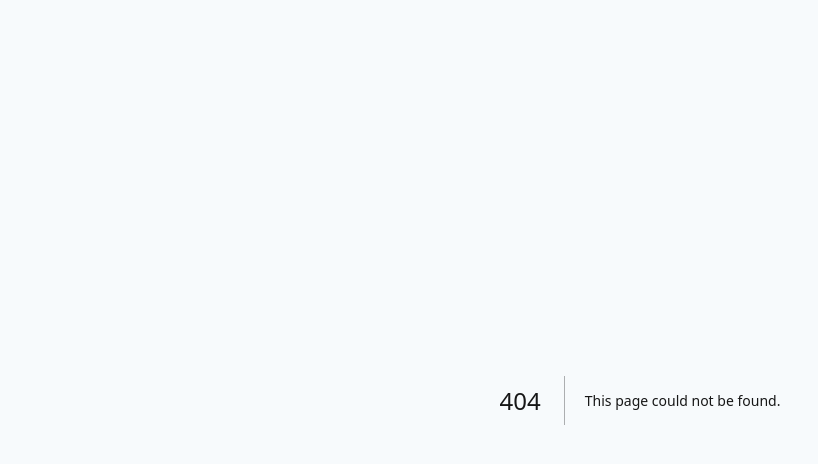
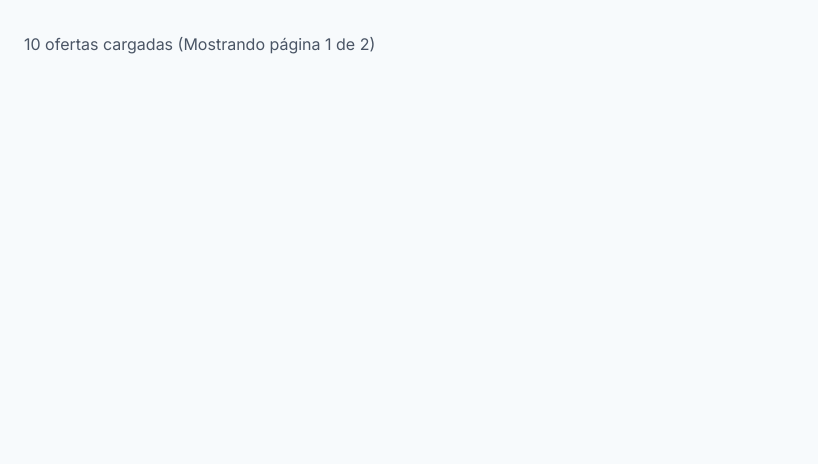
Before and after one commit to PoliTutorias/politutorias-frontend, a Next.js app: page /encuentra-tutoria in a window 1280 px wide. Before the commit this address had no page. Shown: the top 464 px of the page, without its empty margins (0-818 px from the left). Built offline with nearby package versions, Linux system fonts and the light colour scheme.

Commit message:
HU03-T03 feat(pages): crear y maquetar PoliTutoriasPage

```diff
--- /dev/null
+++ b/src/app/encuentra-tutoria/page.tsx
@@ -0,0 +1,76 @@
+import { getOffersAction } from '@/actions/offers/getOffersAction';
+
+interface PageProps {
+  searchParams: { [key: string]: string | string[] | undefined };
+}
+
+export default async function PoliTutoriasPage({ searchParams }: PageProps) {
+  try {
+    // Obtener parámetros de paginación de la URL
+    const page = searchParams.page
+      ? parseInt(Array.isArray(searchParams.page) ? searchParams.page[0] : searchParams.page)
+      : 1;
+    const limit = searchParams.limit
+      ? parseInt(Array.isArray(searchParams.limit) ? searchParams.limit[0] : searchParams.limit)
+      : 10;
+
+    // Validar que los parámetros sean válidos
+    const validPage = isNaN(page) || page < 1 ? 1 : page;
+    const validLimit = isNaN(limit) || limit < 1 ? 10 : limit;
+
+    // Obtener datos de ofertas
+    const offersData = await getOffersAction({
+      page: validPage,
+      limit: validLimit,
+    });
+
+    // Desestructurar datos para pasar a componentes hijos
+    const { data, meta } = offersData;
+
+    return (
+      <main className="min-h-screen bg-[#f7fafc]">
+        <div className="containers mx-auto px-6 py-8">
+          {/* Cabecera de resultados */}
+          {/* <SearchResultsHeader totalResults={meta.totalResults} /> */}
+
+          {/* Lista de ofertas */}
+          {data.length > 0 ? (
+            <div>
+              {/* <OfferList offers={data} /> */}
+              {/* Placeholder para ofertas */}
+              <p className="text-gray-600">
+                {data.length} ofertas cargadas (Mostrando página {meta.currentPage} de {meta.totalPages})
+              </p>
+            </div>
+          ) : (
+            <div className="rounded-lg bg-white p-8 text-center shadow-sm">
+              <p className="text-gray-600">No se encontraron ofertas de tutoría</p>
+            </div>
+          )}
+
+          {/* Controles de paginación */}
+          {/* <PaginationControls
+            currentPage={meta.currentPage}
+            totalPages={meta.totalPages}
+          /> */}
+        </div>
+      </main>
+    );
+  } catch (error) {
+    console.error('Error al cargar las ofertas:', error);
+    return (
+      <main className="min-h-screen bg-[#f7fafc]">
+        <div className="containers mx-auto px-6 py-8">
+          <div className="rounded-lg bg-white p-8 text-center shadow-sm">
+            <h2 className="mb-2 text-lg font-semibold text-gray-800">
+              Error al cargar las ofertas
+            </h2>
+            <p className="text-gray-600">
+              Intenta nuevamente más tarde
+            </p>
+          </div>
+        </div>
+      </main>
+    );
+  }
+}
```
